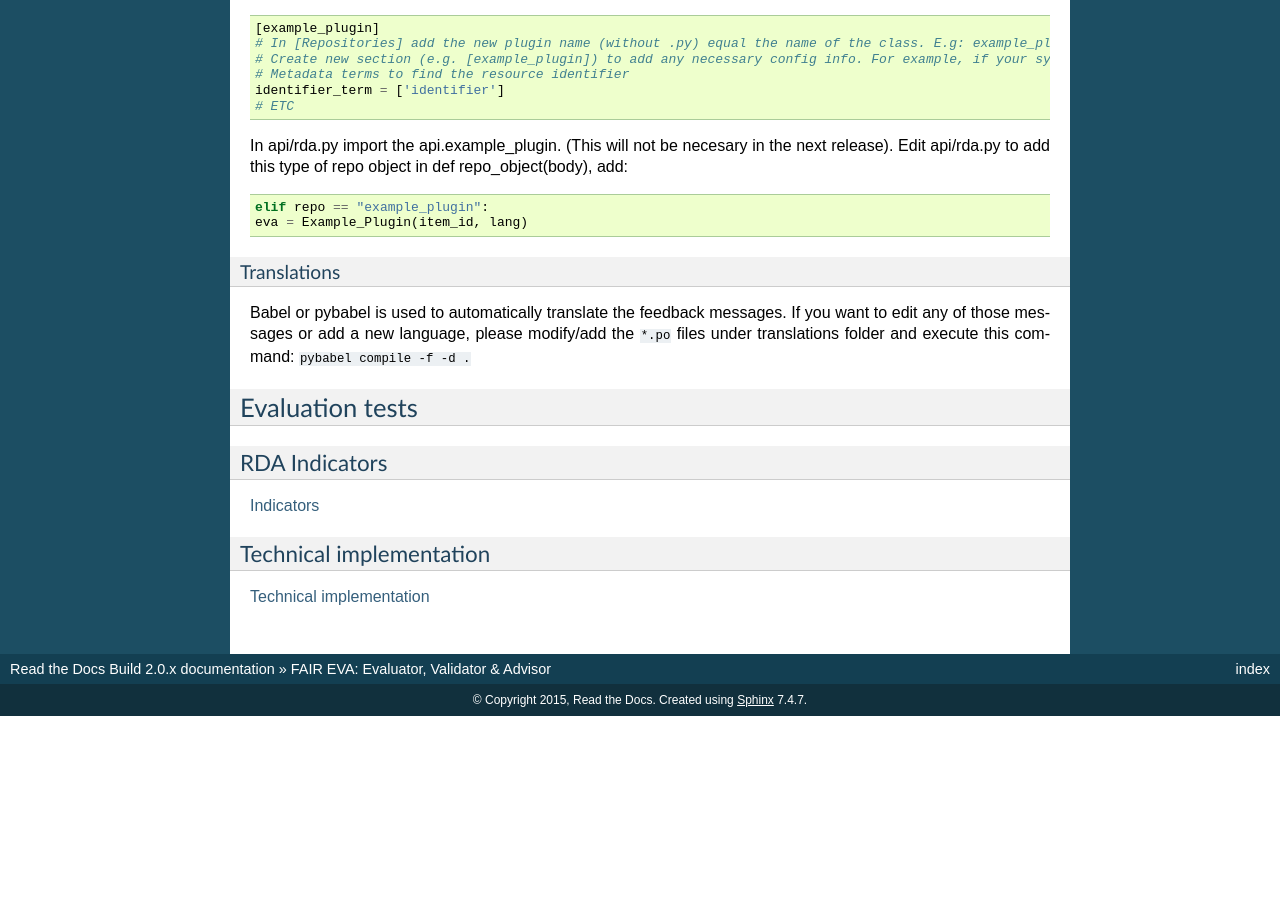
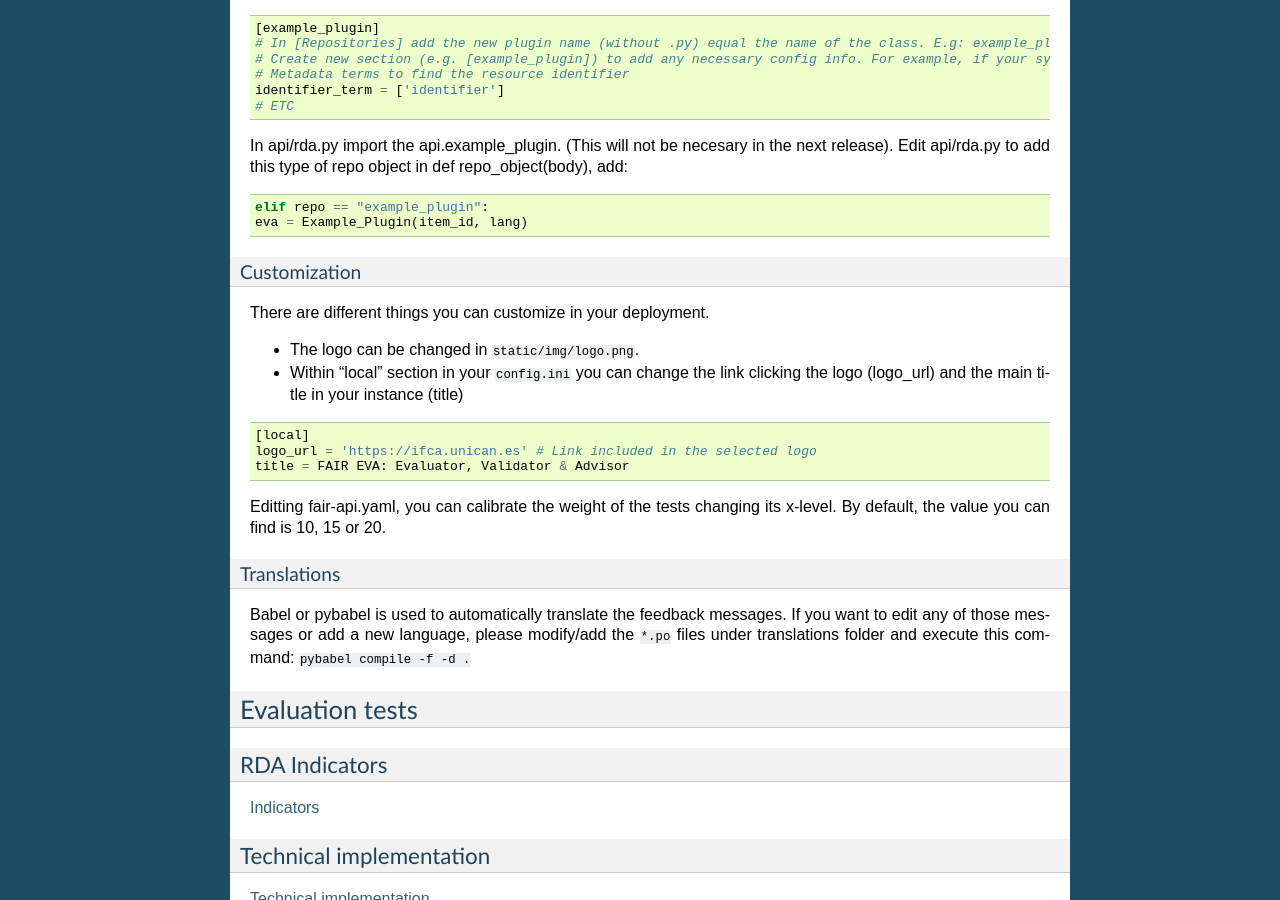
Before and after one commit to EOSC-synergy/FAIR_eva, a Sphinx documentation site: the page built from docs/index.md, in a window 1280 px wide and 900 px high, scrolled down 2815 px. Built offline with Sphinx 7.4.7, drawn with Linux system fonts in a browser that asks for light colours; before the commit the page ends 3531 px from its top, so only the background shows below that.

Commit message:
Update docs

````diff
--- a/docs/index.md
+++ b/docs/index.md
@@ -152,6 +152,18 @@ In api/rda.py import the api.example_plugin.
 elif repo == "example_plugin":
 eva = Example_Plugin(item_id, lang)
 ```
+#### Customization
+There are different things you can customize in your deployment.
+* The logo can be changed in `static/img/logo.png`.
+* Within "local" section in your `config.ini` you can change the link clicking the logo (logo_url) and the main title in your instance (title)
+
+```
+[local]
+logo_url = 'https://ifca.unican.es' # Link included in the selected logo
+title = FAIR EVA: Evaluator, Validator & Advisor
+```
+Editting fair-api.yaml, you can calibrate the weight of the tests changing its x-level. By default, the value you can find is 10, 15 or 20.
+
 
 #### Translations
 
````
Also changed, not shown: static/img/dc_logo.png (added).
